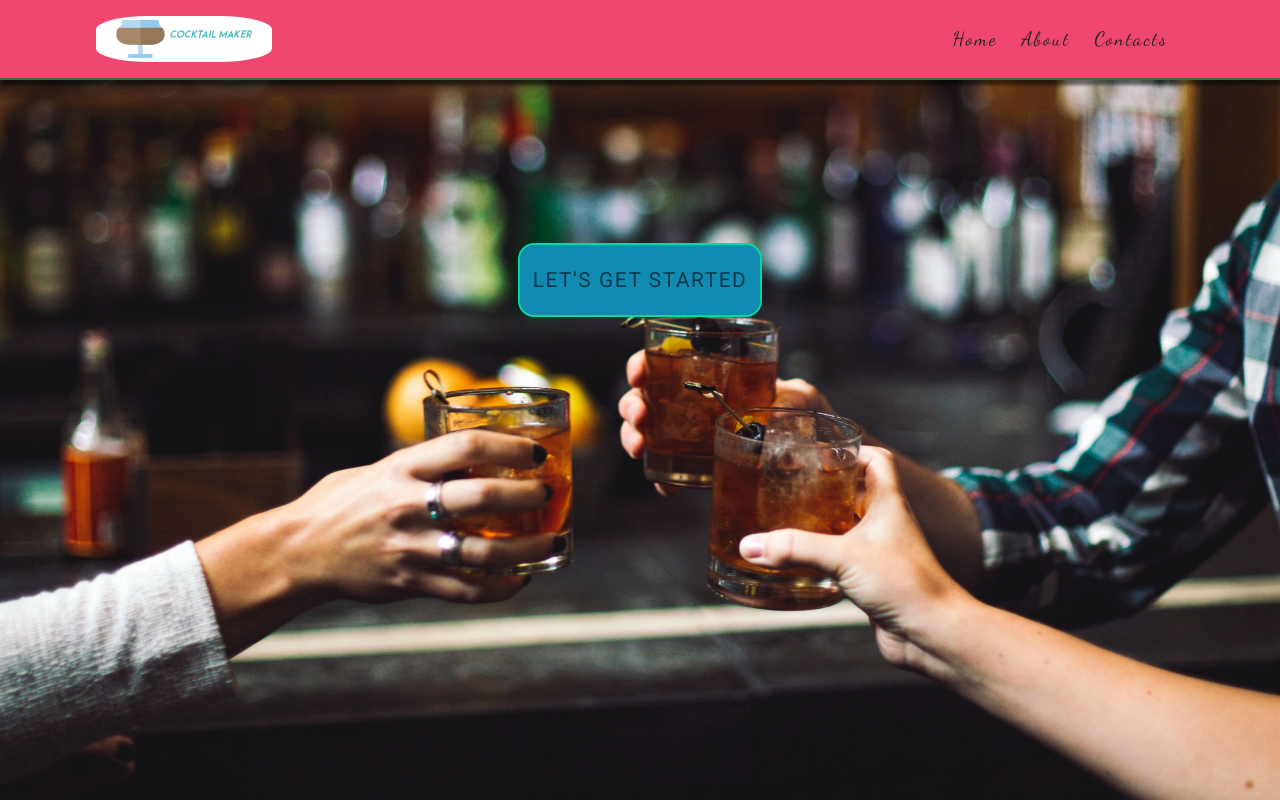
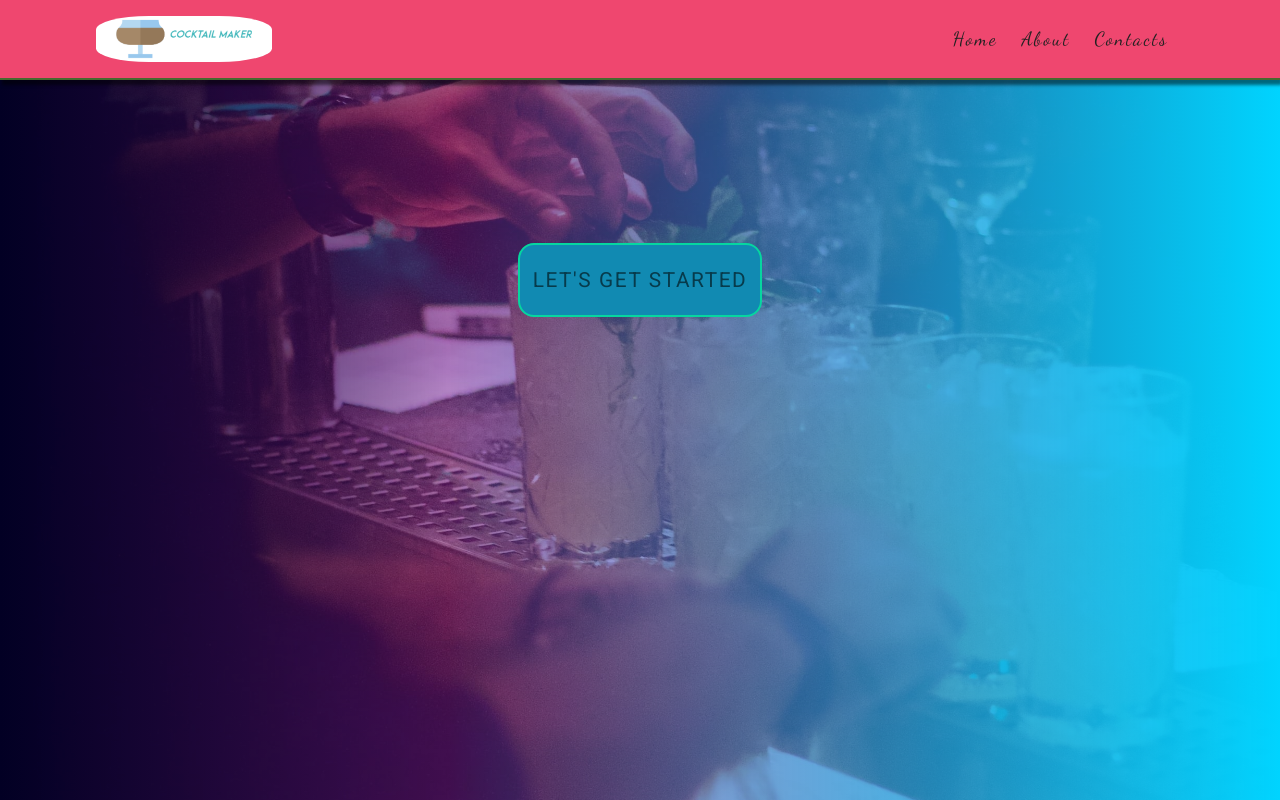
Before and after one commit to matt6852/react-app-router, a React (Create React App) app: page / in a window 1280 px wide. Built offline with nearby package versions, Linux system fonts and the light colour scheme; no server answers.

Commit message:
added liner gridient

```diff
--- a/src/index.css
+++ b/src/index.css
@@ -38,7 +38,7 @@ Global Styles
 body {
   font-family: 'Dancing Script', cursive;
   color: #f7f7f7;
-  background: url(../src/img/background.jpg)center/cover;
+  background:linear-gradient(90deg, rgba(2,0,36,1) 0%, rgba(117,28,147,0.5) 35%, rgba(0,212,255,1) 100%), url(../src/img/background3.jpg)center/cover fixed no-repeat;
   line-height: 1.4;
   font-size: 1.1rem;
   font-weight: 700;
```
Also changed, not shown: src/img/background.jpg (deleted), src/img/background3.jpg (added).
